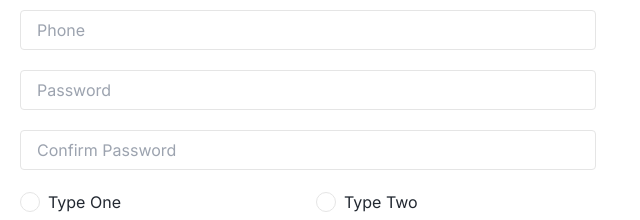
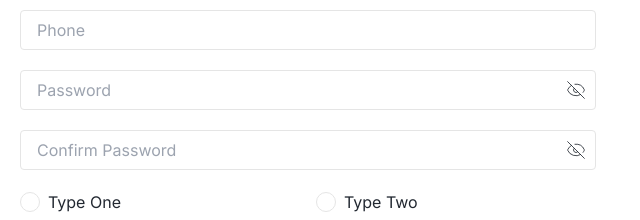
Before and after one commit to dimarogkov/next-template, a Next.js app: page /form in a window 1280 px wide. Shown: the part 595-815 px from the top of the page, without its empty margins (0-640 px from the left). Built offline with nearby package versions, Linux system fonts and the light colour scheme.

Commit message:
add Eye button to passwords & fix font

```diff
--- a/app/globals.css
+++ b/app/globals.css
@@ -1,5 +1,3 @@
-@import url('https://fonts.googleapis.com/css2?family=Inter:opsz,wght@14..32,100..900&display=swap');
-
 @tailwind base;
 @tailwind components;
 @tailwind utilities;
@@ -9,7 +7,6 @@ html {
 }
 
 body {
-    font-family: 'Inter', sans-serif;
     color: #222831;
 }
 
@@ -73,10 +70,12 @@ input[type='number']::-webkit-outer-spin-button {
     outline: 2px solid white;
     background-color: oklch(64.8% 0.15 160 / 1);
 }
+
 .offline::before,
 .offline-square::before {
     background-color: #e5e5e5;
 }
+
 .online-square::before,
 .offline-square::before {
     top: -10%;
--- a/src/components/elements/TodoList.tsx
+++ b/src/components/elements/TodoList.tsx
@@ -45,7 +45,7 @@ const TodoList = () => {
     }, [searchValue, todos]);
 
     return (
-        <div>
+        <>
             {isLoading && <Text>Loading...</Text>}
 
             {filteredTodos?.length === 0 && <Text>No todos found. Try searching again.</Text>}
@@ -63,7 +63,7 @@ const TodoList = () => {
                     ))}
                 </div>
             )}
-        </div>
+        </>
     );
 };
 
--- a/src/components/root/Root.tsx
+++ b/src/components/root/Root.tsx
@@ -1,5 +1,8 @@
 import { FC, ReactNode } from 'react';
+import { Inter } from 'next/font/google';
 import { Header } from '../elements';
+
+const inter = Inter({ subsets: ['latin'] });
 
 type Props = {
     children?: ReactNode;
@@ -8,7 +11,7 @@ type Props = {
 const Root: FC<Props> = ({ children }) => {
     return (
         <html lang='en' suppressHydrationWarning>
-            <body>
+            <body className={inter.className}>
                 <Header />
                 <main className='relative w-full max-w-screen-2xl p-5 m-auto'>{children}</main>
             </body>
--- a/src/components/ui/Input.tsx
+++ b/src/components/ui/Input.tsx
@@ -1,16 +1,49 @@
-import { FC, InputHTMLAttributes, RefAttributes, forwardRef } from 'react';
+'use client';
+import { FC, InputHTMLAttributes, RefAttributes, forwardRef, useState } from 'react';
+import { Eye, EyeOff } from 'lucide-react';
+import cn from 'classnames';
 
 interface Props extends InputHTMLAttributes<HTMLInputElement>, RefAttributes<HTMLInputElement> {
     className?: string;
 }
 
-const Input: FC<Props> = forwardRef<HTMLInputElement, Props>(({ className = '', ...props }, ref) => (
-    <input
-        ref={ref}
-        {...props}
-        className={`w-full h-10 px-4 rounded border border-gray bg-transparent outline-none transition-all duration-300 focus:border-black ${className}`}
-    />
-));
+const Input: FC<Props> = forwardRef<HTMLInputElement, Props>(({ className = '', ...props }, ref) => {
+    const [isPasswordVisible, setIsPasswordVisible] = useState(false);
+
+    const handlePasswordType = () => setIsPasswordVisible((prevState) => !prevState);
+    const handleBlur = () => props.type === 'password' && setIsPasswordVisible(false);
+
+    return (
+        <div className={`relative flex items-center w-full h-10 ${className}`}>
+            <input
+                ref={ref}
+                {...props}
+                type={isPasswordVisible ? 'text' : props.type}
+                onBlur={handleBlur}
+                className={cn(
+                    `w-full h-full px-4 rounded border border-gray bg-transparent outline-none transition-all duration-300 focus:border-black`,
+                    {
+                        'pr-10': props.type === 'password',
+                    }
+                )}
+            />
+
+            {props.type === 'password' && (
+                <button
+                    type='button'
+                    onClick={handlePasswordType}
+                    className='absolute right-0 flex items-center justify-center w-10 h-full'
+                >
+                    {!isPasswordVisible ? (
+                        <EyeOff className='w-5 h-5 stroke-1' />
+                    ) : (
+                        <Eye className='w-5 h-5 stroke-1' />
+                    )}
+                </button>
+            )}
+        </div>
+    );
+});
 
 Input.displayName = 'Input';
 export default Input;
```
